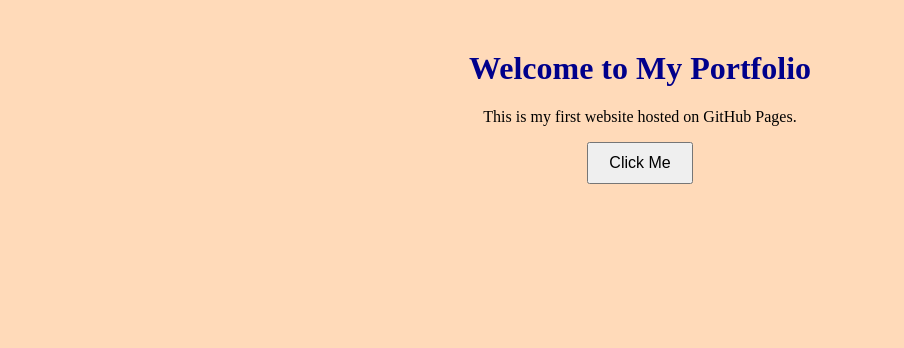
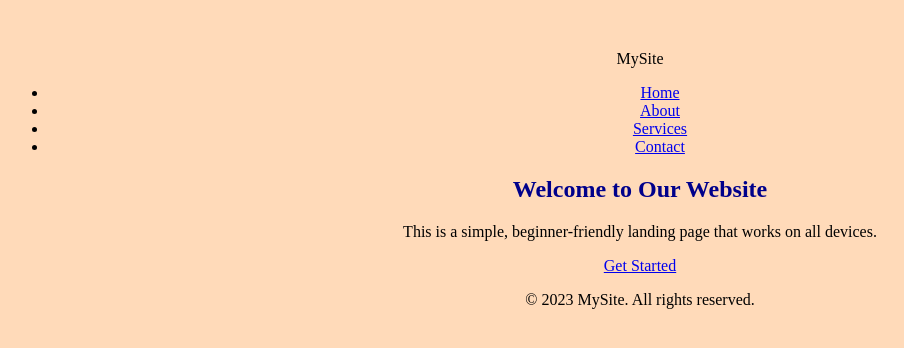
Before and after one commit to akshaya-na/Task-1, a plain HTML site: page index.html in a window 1280 px wide. Shown: the whole page, without its empty margins (0-904 px from the left). Drawn offline with Linux system fonts and the light colour scheme.

Commit message:
update index.html

```diff
--- a/index.html
+++ b/index.html
@@ -1,14 +1,30 @@
 <!DOCTYPE html>
-<html lang="en">
+<html>
 <head>
-  <meta charset="UTF-8">
-  <title>My Portfolio</title>
-  <link rel="stylesheet" href="style.css">
+    <title>Simple Landing Page</title>
+    <link rel="stylesheet" href="style.css">
 </head>
 <body>
-  <h1>Welcome to My Portfolio</h1>
-  <p>This is my first website hosted on GitHub Pages.</p>
-  <button onclick="greet()">Click Me</button>
-  <script src="script.js"></script>
+    <header>
+        <nav>
+            <div class="logo">MySite</div>
+            <ul class="nav-links">
+                <li><a href="#">Home</a></li>
+                <li><a href="#">About</a></li>
+                <li><a href="#">Services</a></li>
+                <li><a href="#">Contact</a></li>
+            </ul>
+        </nav>
+    </header>
+
+    <section class="hero">
+        <h1>Welcome to Our Website</h1>
+        <p>This is a simple, beginner-friendly landing page that works on all devices.</p>
+        <a href="#" class="btn">Get Started</a>
+    </section>
+
+    <footer>
+        <p>&copy; 2023 MySite. All rights reserved.</p>
+    </footer>
 </body>
 </html>
```
